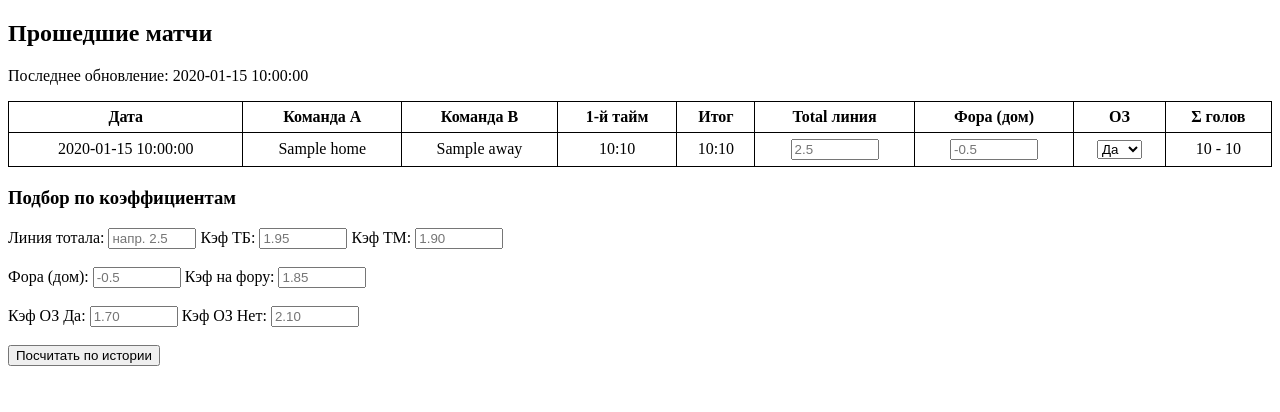
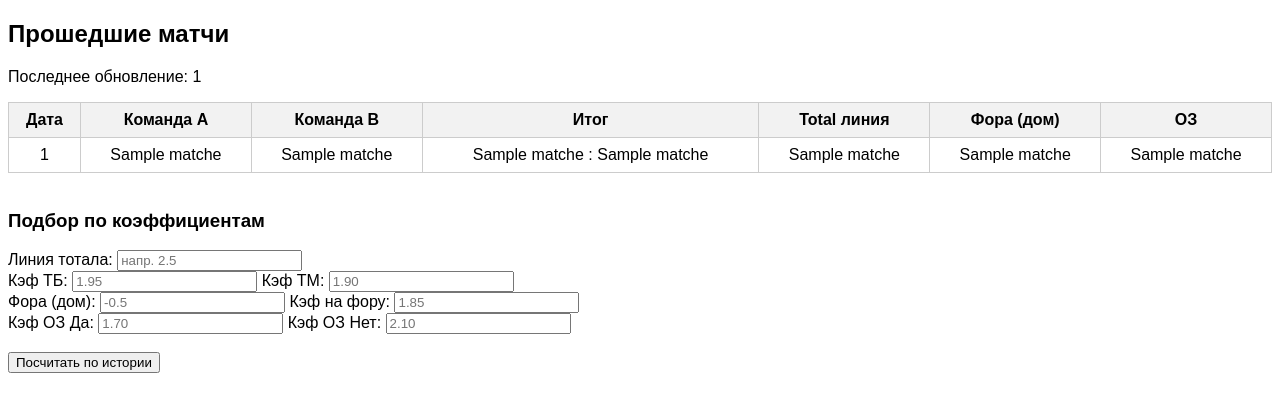
Before and after one commit to ivanklimovtarget-sketch/Football-app, a Flask app: template templates/index.html in a window 1280 px wide. Shown: the top 412 px of the page. Run offline with Flask 3, Linux system fonts and the light colour scheme; the template is opened without the code that fills it: most values are stand-ins (such as "Sample title", 1, 10 or a date in 2020).

Commit message:
Update index.html

```diff
--- a/templates/index.html
+++ b/templates/index.html
@@ -1,57 +1,50 @@
 <!DOCTYPE html>
-<html>
+<html lang="ru">
 <head>
-    <meta charset="utf-8">
-    <title>Футбол — Прошедшие матчи</title>
+    <meta charset="UTF-8">
+    <title>Прошедшие матчи</title>
     <style>
-        table { border-collapse: collapse; width: 100%; margin-bottom: 20px; }
-        th, td { border: 1px solid black; padding: 6px; text-align: center; }
-        input { width: 80px; }
+        body { font-family: Arial, sans-serif; }
+        table { border-collapse: collapse; width: 100%; }
+        th, td { border: 1px solid #ccc; padding: 8px; text-align: center; }
+        th { background: #f2f2f2; }
     </style>
 </head>
 <body>
     <h2>Прошедшие матчи</h2>
-    <p>Последнее обновление: {{ updated }}</p>
+    <p>Последнее обновление: {{ matches[0][0] if matches else "нет данных" }}</p>
 
     <table>
         <tr>
             <th>Дата</th>
-            <th>Команда А</th>
-            <th>Команда В</th>
-            <th>1-й тайм</th>
+            <th>Команда A</th>
+            <th>Команда B</th>
             <th>Итог</th>
             <th>Total линия</th>
             <th>Фора (дом)</th>
             <th>ОЗ</th>
-            <th>Σ голов</th>
         </tr>
         {% for m in matches %}
         <tr>
-            <td>{{ m.date }}</td>
-            <td>{{ m.home }}</td>
-            <td>{{ m.away }}</td>
-            <td>{{ m.score_home }}:{{ m.score_away }}</td>
-            <td>{{ m.score_home }}:{{ m.score_away }}</td>
-            <td><input type="text" placeholder="2.5"></td>
-            <td><input type="text" placeholder="-0.5"></td>
-            <td>
-                <select>
-                    <option>Да</option>
-                    <option>Нет</option>
-                </select>
-            </td>
-            <td>{{ m['score_home'] }} - {{ m['score_away'] }}</td>
+            <td>{{ m[0] }}</td>
+            <td>{{ m[1] }}</td>
+            <td>{{ m[2] }}</td>
+            <td>{{ m[3] }} : {{ m[4] }}</td>
+            <td>{{ m[5] }}</td>
+            <td>{{ m[6] }}</td>
+            <td>{{ m[7] }}</td>
         </tr>
         {% endfor %}
     </table>
 
+    <br>
     <h3>Подбор по коэффициентам</h3>
     <form>
-        Линия тотала: <input type="text" placeholder="напр. 2.5">
+        Линия тотала: <input type="text" placeholder="напр. 2.5"><br>
         Кэф ТБ: <input type="text" placeholder="1.95">
-        Кэф ТМ: <input type="text" placeholder="1.90"><br><br>
+        Кэф ТМ: <input type="text" placeholder="1.90"><br>
         Фора (дом): <input type="text" placeholder="-0.5">
-        Кэф на фору: <input type="text" placeholder="1.85"><br><br>
+        Кэф на фору: <input type="text" placeholder="1.85"><br>
         Кэф ОЗ Да: <input type="text" placeholder="1.70">
         Кэф ОЗ Нет: <input type="text" placeholder="2.10"><br><br>
         <button type="submit">Посчитать по истории</button>
```
